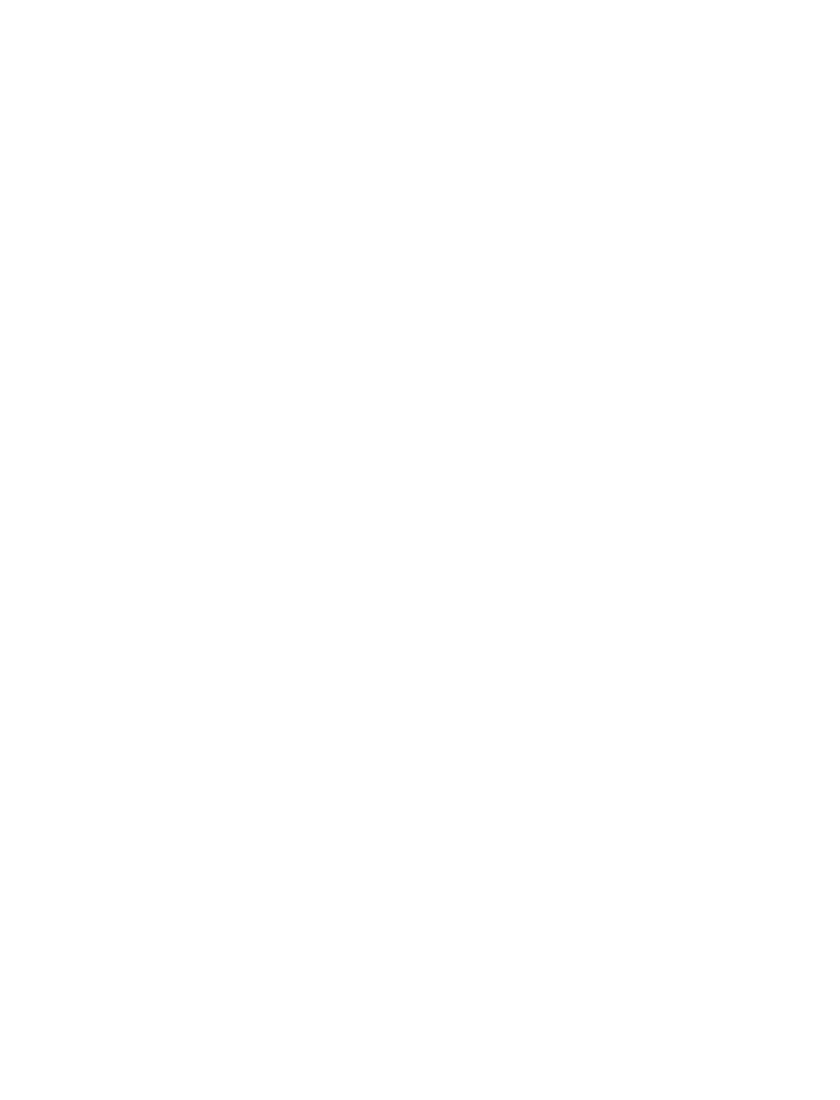
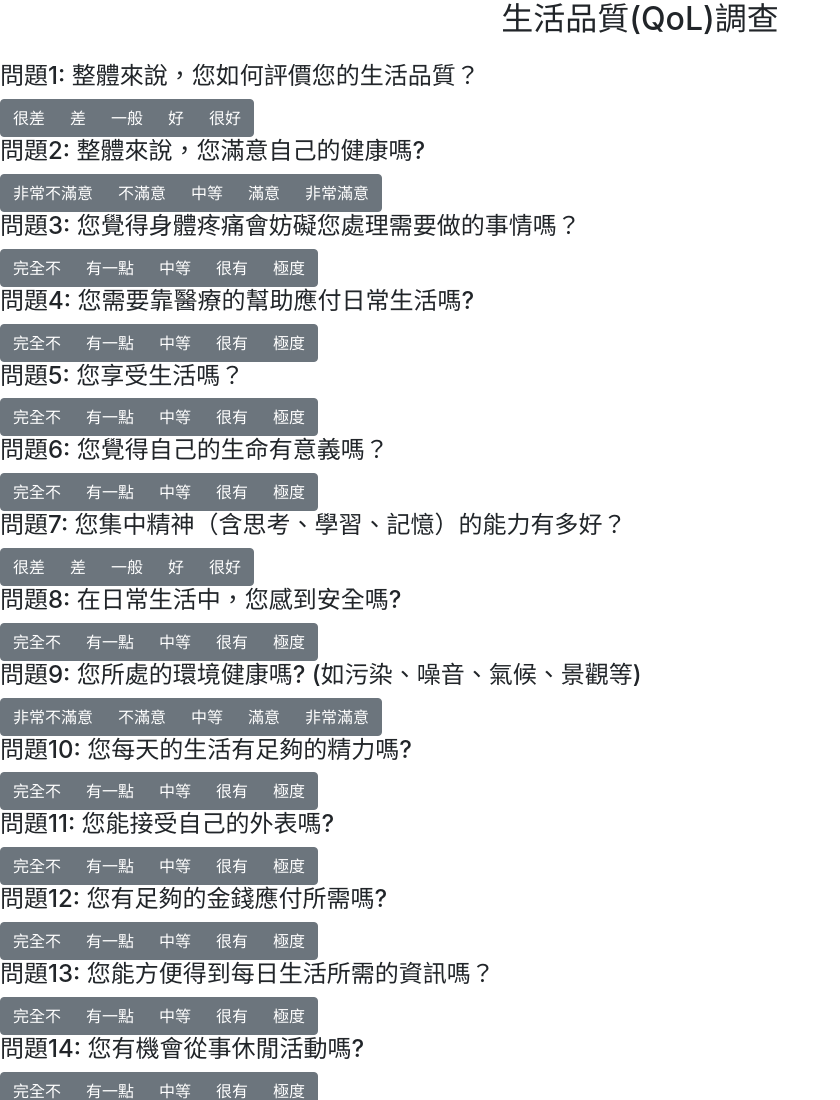
Before and after one commit to 54Laichu/quality-of-life-survey, a plain HTML site: page index.html in a window 1280 px wide. Shown: the top 1100 px of the page, without its empty margins (0-840 px from the left). Before the commit the page ends 800 px from the top, so only its background shows below. Drawn offline with nearby package versions, Linux system fonts and the light colour scheme.

Commit message:
feat: create questions

```diff
--- a/index.html
+++ b/index.html
@@ -9,6 +9,12 @@
   <link href="style.css" rel="stylesheet">
 </head>
 <body>
-
+  <h2 class="text-center mb-4">生活品質(QoL)調查</h2>
+  <div id="surveyForm">
+    <!-- 題目產生區 -->
+  </div>
+  <script src="https://code.jquery.com/jquery-3.3.1.slim.min.js"></script>
+  <script src="https://stackpath.bootstrapcdn.com/bootstrap/4.3.1/js/bootstrap.min.js"></script>
+  <script src="script.js"></script>
 </body>
 </html>
--- a/script.js
+++ b/script.js
@@ -0,0 +1,107 @@
+const questions = 26; // 題目總數
+let currentQuestion = 0;
+let answers = Array(questions).fill(null); // 新增26格空的答案陣列，先放上 null
+
+// 題目產生器
+function initSurvey() {
+  const questionDescriptions = [
+    "整體來說，您如何評價您的生活品質？",
+    "整體來說，您滿意自己的健康嗎?",
+    "您覺得身體疼痛會妨礙您處理需要做的事情嗎？",
+    "您需要靠醫療的幫助應付日常生活嗎?",
+    "您享受生活嗎？",
+    "您覺得自己的生命有意義嗎？",
+    "您集中精神（含思考、學習、記憶）的能力有多好？",
+    "在日常生活中，您感到安全嗎?",
+    "您所處的環境健康嗎?  (如污染、噪音、氣候、景觀等)",
+    "您每天的生活有足夠的精力嗎?",
+    "您能接受自己的外表嗎?",
+    "您有足夠的金錢應付所需嗎?",
+    "您能方便得到每日生活所需的資訊嗎？",
+    "您有機會從事休閒活動嗎?",
+    "您四處行動的能力好嗎？",
+    "您滿意自己的睡眠狀況嗎?",
+    "您對自己從事日常活動的能力滿意嗎?",
+    "您滿意自己的工作能力嗎？",
+    "您對自己滿意嗎?",
+    "您滿意自己的人際關係嗎?",
+    "您滿意自己的性生活嗎?",
+    "您滿意朋友給您的支持嗎?",
+    "您滿意自己住所的狀況嗎?",
+    "您對醫療保健服務的方便程度滿意嗎？",
+    "您滿意所使用的交通運輸方式嗎？",
+    "您常有負面的感受嗎？（如擔心、傷心、緊張、焦慮、憂鬱等）",
+  ];
+
+  for (let i = 1; i <= questions; i++) {
+    let optionsHtml = '';
+    if (i === 1 || i === 7 || i === 15) {
+      optionsHtml = `
+        <label class="btn btn-secondary">
+          <input type="radio" name="question${i}" value="1"> 很差
+        </label>
+        <label class="btn btn-secondary">
+          <input type="radio" name="question${i}" value="2"> 	差
+        </label>
+        <label class="btn btn-secondary">
+          <input type="radio" name="question${i}" value="3"> 一般
+        </label>
+        <label class="btn btn-secondary">
+          <input type="radio" name="question${i}" value="4"> 好
+        </label>
+        <label class="btn btn-secondary">
+          <input type="radio" name="question${i}" value="5"> 很好
+        </label>
+      `;
+    } else if (i === 2 || i === 9 || i >= 16 && i < 26) {
+      optionsHtml = `
+        <label class="btn btn-secondary">
+          <input type="radio" name="question${i}" value="1"> 非常不滿意
+        </label>
+        <label class="btn btn-secondary">
+          <input type="radio" name="question${i}" value="2"> 不滿意
+        </label>
+        <label class="btn btn-secondary">
+          <input type="radio" name="question${i}" value="3"> 中等
+        </label>
+        <label class="btn btn-secondary">
+          <input type="radio" name="question${i}" value="4"> 滿意
+        </label>
+        <label class="btn btn-secondary">
+          <input type="radio" name="question${i}" value="5"> 非常滿意
+        </label>
+      `;
+    } else {
+      optionsHtml = `
+        <label class="btn btn-secondary">
+          <input type="radio" name="question${i}" value="1"> 完全不
+        </label>
+        <label class="btn btn-secondary">
+          <input type="radio" name="question${i}" value="2"> 有一點
+        </label>
+        <label class="btn btn-secondary">
+          <input type="radio" name="question${i}" value="3"> 中等
+        </label>
+        <label class="btn btn-secondary">
+          <input type="radio" name="question${i}" value="4"> 很有
+        </label>
+        <label class="btn btn-secondary">
+          <input type="radio" name="question${i}" value="5"> 極度
+        </label>
+      `;
+    }
+
+    $('#surveyForm').append(`
+      <div class="question-card" id="question-${i}">
+        <h4>問題${i}: ${questionDescriptions[i - 1]}</h4>
+        <div class="btn-group btn-group-toggle" data-toggle="buttons">
+          ${optionsHtml}
+        </div>
+      </div>
+    `);
+  }
+}
+
+$(document).ready(function() {
+  initSurvey();
+});
```
